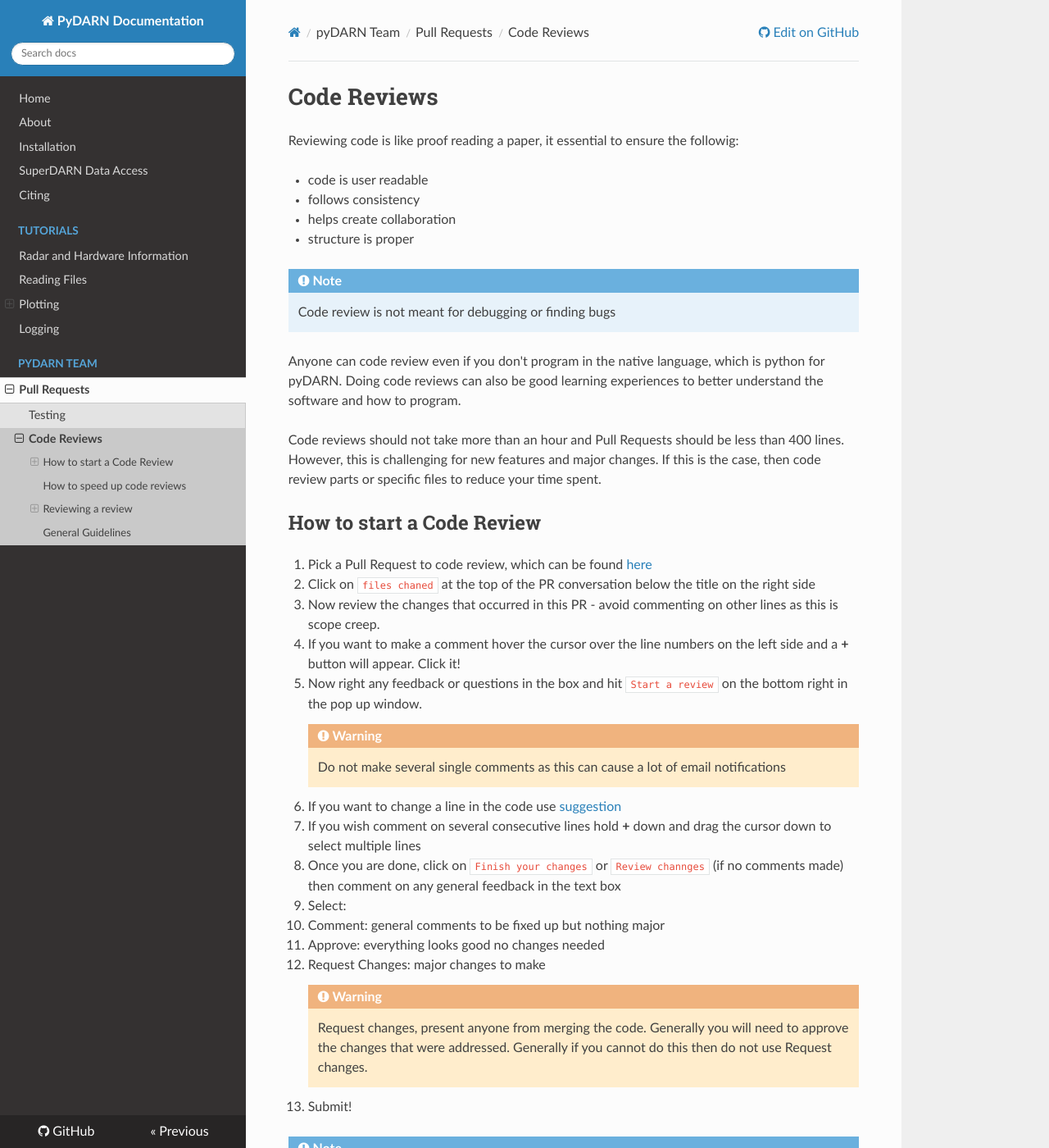
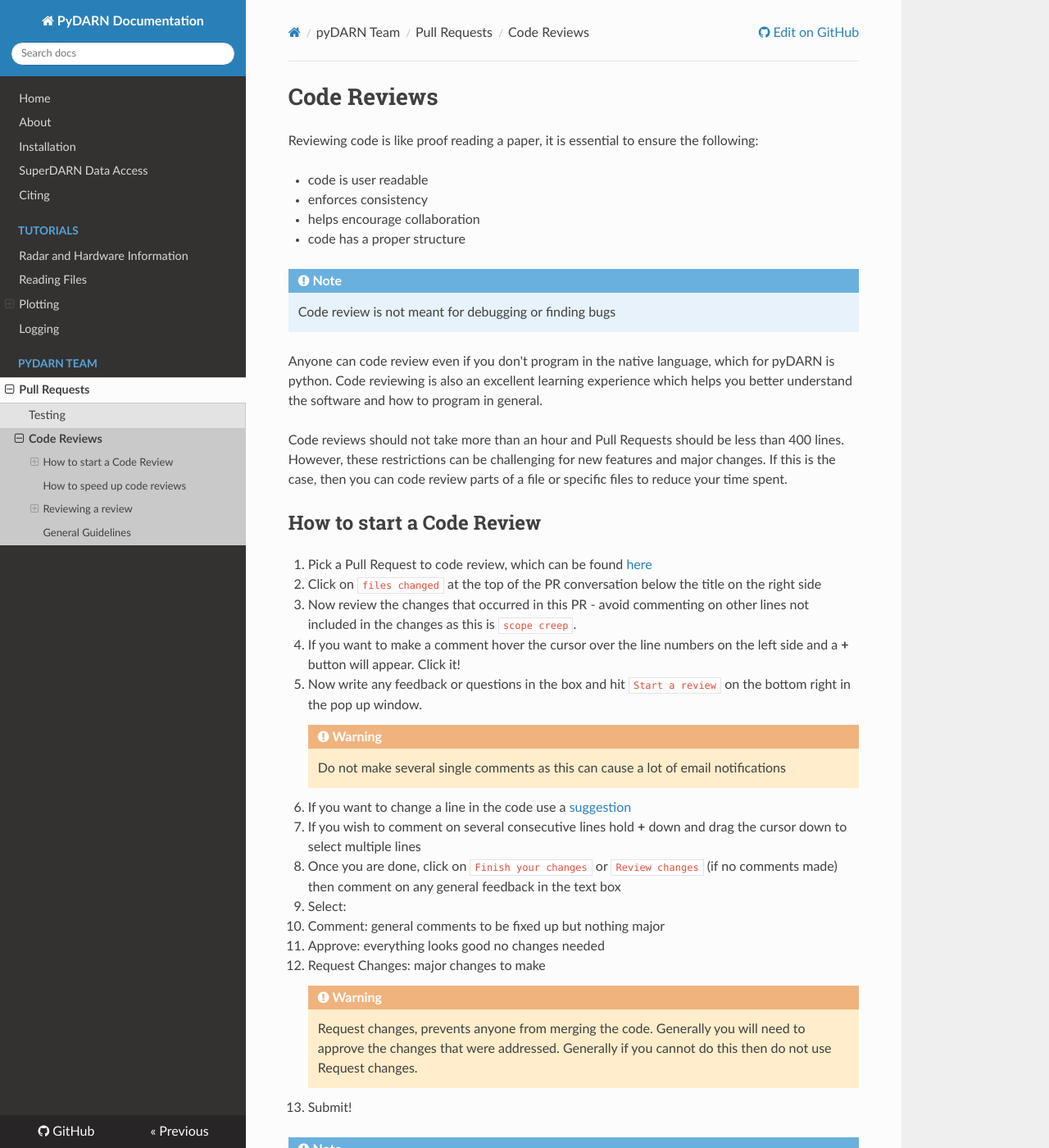
Before and after one commit to SuperDARN/pydarn, an MkDocs documentation site: the page built from docs/dev/code_review.md, in a window 1280 px wide and 1400 px high. Shown: the whole window at 82% size. Built offline with MkDocs 1.6.1, drawn with Linux system fonts in a browser that asks for light colours; nearby versions of some CDN libraries; some of the changed text lies outside the part shown.

Commit message:
Apply suggestions from code review
Co-authored-by: carleyjmartin <60905856+carleyjmartin@users.noreply.github.com>

```diff
--- a/docs/dev/code_review.md
+++ b/docs/dev/code_review.md
@@ -1,43 +1,43 @@
 # Code Reviews
 
-Reviewing code is like proof reading a paper, it essential to ensure the followig:
+Reviewing code is like proof reading a paper, it is essential to ensure the following:
 
 - code is user readable
-- follows consistency
-- helps create collaboration
-- structure is proper
+- enforces consistency
+- helps encourage collaboration
+- code has a proper structure
 
 !!! Note
     Code review is not meant for debugging or finding bugs
 
-Anyone can code review even if you don't program in the native language, which is python for pyDARN.
-Doing code reviews can also be good learning experiences to better understand the software and how to program.
+Anyone can code review even if you don't program in the native language, which for pyDARN is python.
+Code reviewing is also an excellent learning experience which helps you better understand the software and how to program in general.
 
 Code reviews should not take more than an hour and Pull Requests should be less than 400 lines.
-However, this is challenging for new features and major changes.
-If this is the case, then code review parts or specific files to reduce your time spent.
+However, these restrictions can be challenging for new features and major changes.
+If this is the case, then you can code review parts of a file or specific files to reduce your time spent.
 
 ## How to start a Code Review
 
 1. Pick a Pull Request to code review, which can be found [here](https://github.com/SuperDARN/pydarn/pulls)
-2. Click on `files chaned` at the top of the PR conversation below the title on the right side
-3. Now review the changes that occurred in this PR - avoid commenting on other lines as this is scope creep.
+2. Click on `files changed` at the top of the PR conversation below the title on the right side
+3. Now review the changes that occurred in this PR - avoid commenting on other lines not included in the changes as this is `scope creep`.
 4. If you want to make a comment hover the cursor over the line numbers on the left side and a **+** button will appear. Click it!
-5. Now right any feedback or questions in the box and hit `Start a review` on the bottom right in the pop up window.
+5. Now write any feedback or questions in the box and hit `Start a review` on the bottom right in the pop up window.
 
     !!! Warning
         Do not make several single comments as this can cause a lot of email notifications
 
-6. If you want to change a line in the code use [suggestion](https://haacked.com/archive/2019/06/03/suggested-changes/)
-7. If you wish comment on several consecutive lines hold **+** down and drag the cursor down to select multiple lines
-8. Once you are done, click on `Finish your changes` or `Review channges` (if no comments made) then comment on any general feedback in the text box
+6. If you want to change a line in the code use a [suggestion](https://haacked.com/archive/2019/06/03/suggested-changes/)
+7. If you wish to comment on several consecutive lines hold **+** down and drag the cursor down to select multiple lines
+8. Once you are done, click on `Finish your changes` or `Review changes` (if no comments made) then comment on any general feedback in the text box
 9. Select:
   - Comment: general comments to be fixed up but nothing major
   - Approve: everything looks good no changes needed
   - Request Changes: major changes to make
 
     !!! Warning
-        Request changes, present anyone from merging the code. Generally you will need to approve the changes that were addressed.
+        Request changes, prevents anyone from merging the code. Generally you will need to approve the changes that were addressed.
         Generally if you cannot do this then do not use Request changes.
 
 10. Submit!
@@ -53,16 +53,16 @@
 - Does it follow [PEP8](https://www.python.org/dev/peps/pep-0008/) style?
 - Is the copyright and license disclaimer in the file?
 - Did they add the modification line if they made updates?
-- Are there doc strings for the class and or functions?
-- Are there confusing variable, function, and/or class names?
+- Are there doc strings for the class and for functions?
+- Are there confusing variables, functions, and/or class names?
 - Are there defaults and do they make sense for the function?
 - Is the code too complex? Could it be simpler?
 - Do the error messages/exceptions make sense and are helpful?
 - Could there be more comments on certain sections?
 - Are hard coded values documented?
 - Are algorithms or mathematical equations cited to publication, webpage, or book?
-- Nomenclature make sense?
-- Are there any cases they may need to consider?
+- Does the nomenclature make sense?
+- Are there any cases they may need to reconsider?
 - Would comments or documentation make sense to the general user?
 
 ## How to speed up code reviews
@@ -70,22 +70,22 @@
 Here are some tips and tricks:
 
 - Dedicated a certain amount of time and just review what you can in that time period
-- Scan missing doc string and obvious mistakes
+- Scan for missing doc strings and obvious mistakes
 - Focus on what has been changed
-- If the issue repeats then make a comment for them to fix the rest and add in the general feedback when submitting the comments
+- If an issue repeats then make a comment for them to fix the rest and add in the general feedback when submitting the comments
 - Do not get too pedantic!
 - Break up the reviews if you can only review a few files or functions then do it and mention it.
 
 ## Reviewing a review
 
-As a developer you will need to address any comments that come up from code reviews like you would with reviewers comments in paper submission.
+As a developer you will need to address any comments that come up from code reviews like you would with reviewers comments in a paper submission.
 Comments should addressed and resolved before merging the code.
 
 If you do step 2 and look at the comments in `files changed` view you can address multiple comments in one batch.
 
 ### Batch Committing of Suggestions
 
-First look for all the suggestion comments and if you agree then add to `batch ssugestions`, once you have gone through all them
+First look for all the suggestion comments and if you agree then add to `batch suggestions`, once you have gone through all them
 then at the top in the middle there is `commit suggestions` and this commit all the suggestions for you.
 
 ### Responding to Comments
@@ -95,27 +95,27 @@
 
 If you made the change requested, then select `resolve conflict` so they know you addressed their comment.
 
-If you are answer question or responding to some feedback remember to acknowledge their time, then address it in collaborative manner.
+If you are answering a question or responding to some feedback, remember to acknowledge their time and effort, then address it in collaborative manner.
 Remember to hit `Start a review` to prevent multiple email notifications.
 
-Once all comments are addressed then follow steps 9-10 in the above steps.
+Once all comments are addressed then follow steps 9-10 in the `How to start a Code Review` section.
 
 ## General Guidelines
 
 Here are some general guidelines to follow when code reviewing or responding to one:
 
-- Dedicate time to review of a given period, avoid being distracted
+- Dedicate time to review in a given period, avoid being distracted
 - Ask questions instead of stating
 - Remember to comment on the code
-- Acknowledge time spent and saying "Thank you"
+- Acknowledge time spent and say "Thank you"
 - Suggest solutions or help
 - Avoid aggressive terminology
 - Avoid reviewing in a bad mood or feeling pressured/rush
 - Review all comments to make sure it sounds helpful and not demeaning
 - Avoid pedantic points, focus on what is needed and not personal preferences
-- Any amount of reviewing small or large is welcoming!
-- Approve! If things look good approve  the PR this helps with merging to happen
+- Any amount of reviewing small or large is welcome!
+- Approve! If things look good approve the PR! Approvals take us one step closer to being able to merge the code!
 
 !!! Note
-    If you approve the PR and your the second to approve or there are already 2 approvals and all concerns addressed
-    please merge the PR! Unless it is a release PR or a PR looking for more approvals.
+    If you approve the PR and you are the second to approve, or there are already 2 approvals and all concerns are addressed
+    please merge the PR! Unless it is a release PR or a PR specifically looking for more than two approvals.
```
